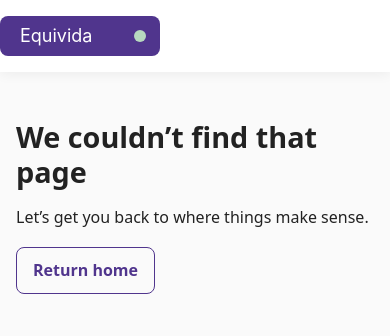
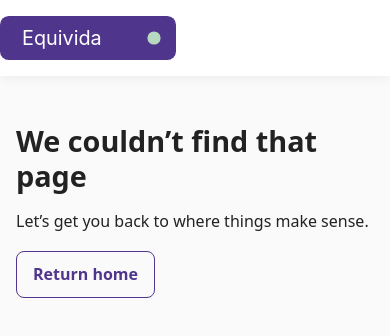
Before and after one commit to ronald50928/equivida-site, a plain HTML site: page 404.html in a window 390 px wide. Drawn offline with Linux system fonts and the light colour scheme.

Commit message:
feat(logo): increase visible mark size (56px header height, 44px mobile)

```diff
--- a/styles/style.css
+++ b/styles/style.css
@@ -55,7 +55,10 @@ html[data-theme="dark"] .site-header.scrolled { background: rgba(20,20,30,.7); b
 .nav { display: flex; gap: var(--space-5); list-style: none; margin: 0; padding: 0; }
 .logo img { display: block; }
 /* Larger logo and nav spacing */
-.header-inner .logo img { height: 40px; width: auto; max-height: none; }
+.header-inner .logo img { height: 56px; width: auto; max-height: none; }
+@media (max-width: 520px) {
+	.header-inner .logo img { height: 44px; }
+}
 .nav { gap: calc(var(--space-5) * 1.25); }
 .nav a { font-size: 1.0625rem; }
 /* Theme toggle */
```
